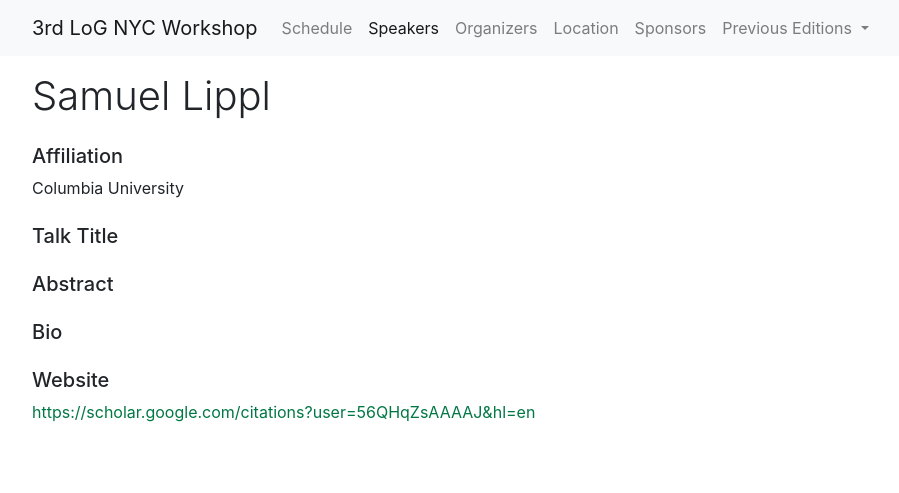
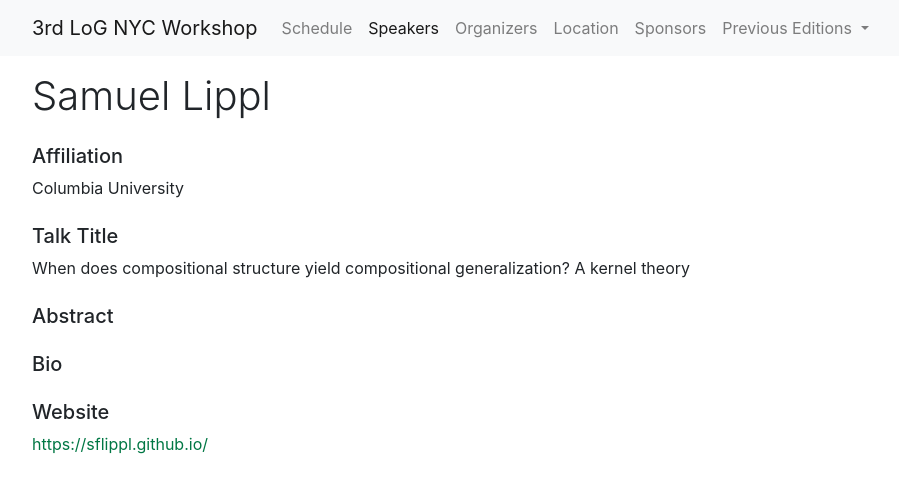
Before and after one commit to log-nyc/log-nyc.github.io, a Jekyll site: the page built from _speakers/lippl.md, in a window 1280 px wide. Shown: the top 493 px of the page, without its empty margins (53-952 px from the left). Built offline with Jekyll 4.4.1, drawn with Linux system fonts in a browser that asks for light colours.

Commit message:
Sam Lippl info

```diff
--- a/_speakers/lippl.md
+++ b/_speakers/lippl.md
@@ -5,9 +5,9 @@ name: Samuel Lippl
 first_name: Samuel
 last_name: Lippl
 affiliation: Columbia University
-talk_title: ""
+talk_title: "When does compositional structure yield compositional generalization? A kernel theory"
 abstract: ""
 bio: ""
-website: https://scholar.google.com/citations?user=56QHqZsAAAAJ&hl=en
+website: https://sflippl.github.io/
 category: "Student Speaker"
 ---
```
